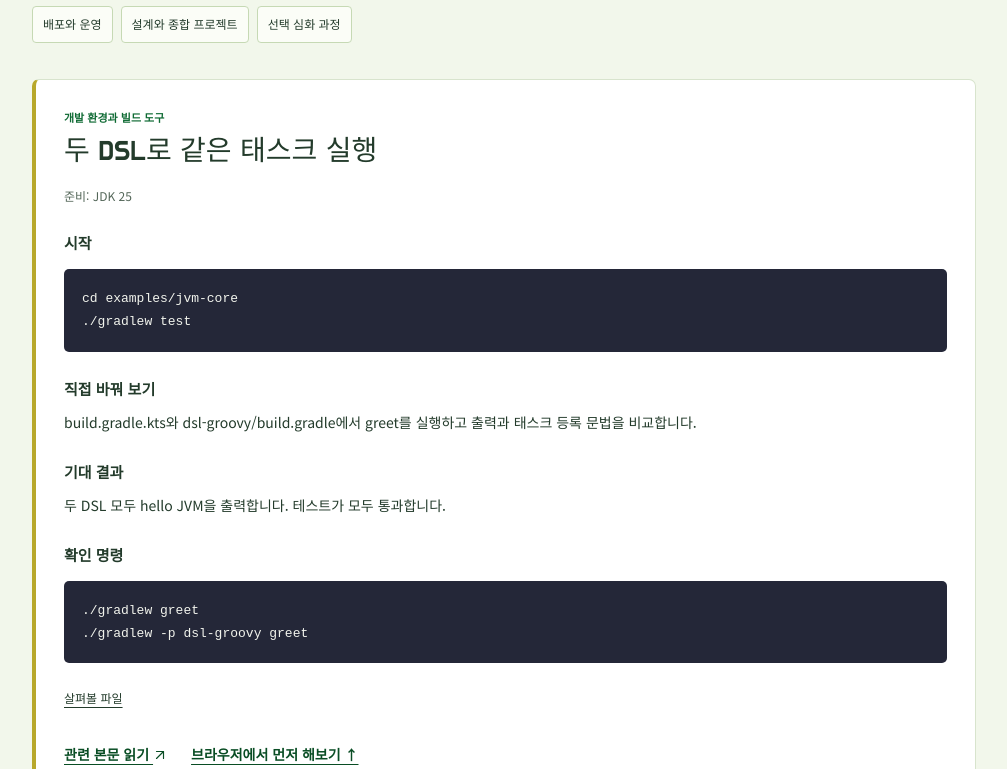
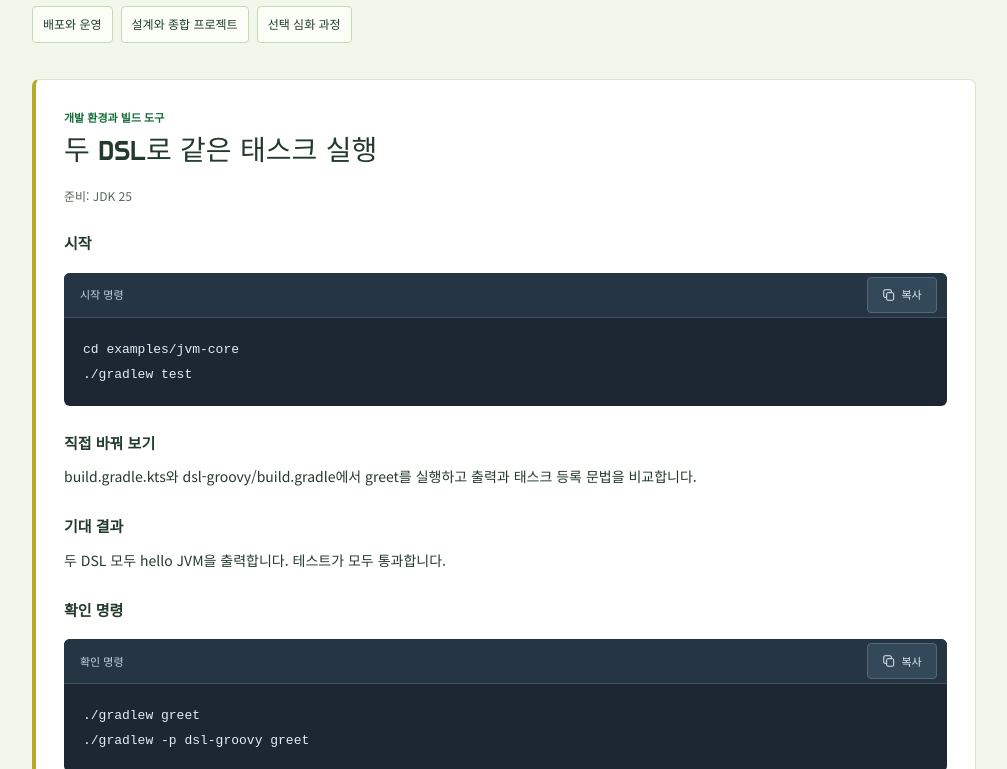
Before and after one commit to tmp-it-play/backend-study-roadmap-with-jvm, a Next.js app: page /practice in a window 1280 px wide. Shown: the part 2922-3691 px from the top of the page, without its empty margins (260-1267 px from the left). Built offline with nearby package versions, Linux system fonts and the light colour scheme.

Commit message:
add(roadmap): 예제 코드와 실습 명령 복사 버튼 추가

```diff
--- a/src/app/globals.css
+++ b/src/app/globals.css
@@ -262,11 +262,18 @@ progress::-moz-progress-bar { background: var(--sun); }
 .note-links a { color: #387144; text-decoration: underline; text-underline-offset: 3px; }
 .note-links a:first-child { margin-right: auto; }
 .code-compare { margin: 17px 0; border-radius: 6px; overflow: hidden; background: #1d2733; color: #e1edf3; }
-.code-tabs { display: flex; border-bottom: 1px solid #40505d; background: #263543; }
+.code-header { display: flex; align-items: center; flex-wrap: wrap; gap: 4px 10px; padding-right: 10px; border-bottom: 1px solid #40505d; background: #263543; }
+.code-tabs { display: flex; flex-wrap: wrap; min-width: 0; }
 .code-tabs button { padding: 9px 16px; font-size: 11px; color: #c0d2e0; background: transparent; border-bottom: 2px solid transparent; }
 .code-tabs button[aria-pressed='true'] { color: #ffdb62; border-bottom-color: #ffdb62; }
 .code-tabs button:focus-visible { outline-color: #ffdb62; outline-offset: -4px; }
 .code-compare pre { padding: 19px; margin: 0; overflow-x: auto; font: 12px/1.85 ui-monospace, SFMono-Regular, Menlo, monospace; tab-size: 4; }
+.code-label { padding: 9px 16px; font-size: 11px; color: #c0d2e0; }
+.copy-button { display: inline-flex; align-items: center; justify-content: center; gap: 5px; flex-shrink: 0; min-width: 70px; min-height: 36px; padding: 6px 10px; margin: 4px 0 4px auto; border: 1px solid #536979; border-radius: 4px; background: #334858; color: #e1edf3; font-size: 11px; }
+.copy-button:hover { background: #425c70; }
+.copy-button:focus-visible { outline-color: #ffdb62; outline-offset: 2px; }
+.copy-button:disabled { cursor: wait; }
+.copy-error { flex-basis: 100%; padding: 0 12px 10px; font-size: 11px; color: #ffdb9b; }
 .notes-hero { background: linear-gradient(#faedb6, #edf3da); }
 .notes-content { max-width: 920px; padding: 30px 42px 60px; margin: 0 auto; }
 .notes-controls { display: flex; gap: 12px; }
@@ -423,7 +430,7 @@ progress::-moz-progress-bar { background: var(--sun); }
   .lesson-section h2 { font-size: 22px; }
   .lesson-question { padding: 16px; }
 }
-@media print { .lesson-code pre[hidden] { display: block; } .lesson-question details > p { display: block; } }
+@media print { .lesson-code pre[hidden] { display: block; } .lesson-question details > p { display: block; } .copy-button, .copy-error { display: none; } }
 @media print { .top, .sidebar, .page-toc, .stage-pager, .chapter-check, .skip-link { display: none; } .main { margin: 0; padding: 0; } .detail-layout { display: block; padding: 0; } .chapter { break-inside: avoid; } .detail-hero { background: white; } }
 
 /* 실행 실습과 순서 모형 */
@@ -464,7 +471,7 @@ progress::-moz-progress-bar { background: var(--sun); }
 .project-lab h2 { margin-top: 7px; }
 .project-lab h3 { font-size: 15px; margin-top: 24px; margin-bottom: 10px; }
 .practice-requires { color: var(--sub); font-size: 12px; }
-.project-lab pre { max-width: 100%; overflow: auto; padding: 18px; background: #242738; color: #f2f4ed; font: 13px/1.8 ui-monospace, monospace; border-radius: 5px; }
+.project-lab .code-compare pre { font-size: 13px; }
 .project-lab details { font-size: 12px; padding: 12px 0; }
 .project-lab summary { text-decoration: underline; text-underline-offset: 4px; }
 .project-lab details li { overflow-wrap: anywhere; margin: 7px 0; }
--- a/src/app/practice/page.tsx
+++ b/src/app/practice/page.tsx
@@ -2,6 +2,7 @@ import type { Metadata } from 'next';
 import Link from 'next/link';
 import { ArrowIcon } from '@/components/Icons';
 import PracticePlayground from '@/components/PracticePlayground';
+import CodeBlock from '@/components/CodeBlock';
 import practice from '@/content/practice.json';
 import { stages } from '@/lib/curriculum';
 export const metadata:Metadata={title:'직접 해보는 실습',description:'브라우저 실험과 Java·Kotlin·Spring Boot 실행 프로젝트'};
@@ -12,7 +13,7 @@ export default function PracticePage() {
     <section id="projects" className="project-intro"><h2>내 컴퓨터에서 실행하기</h2><p>코드를 내려받아 압축을 풀고 jvm-labs 폴더에서 시작하세요. JDK 25가 필요하며 DB 실습에는 Docker, HTTP 요청 확인에는 Python 3도 사용합니다. Windows에서는 ./gradlew 대신 gradlew.bat를 실행합니다.</p><p>처음에는 jvm-core의 테스트, 다음에는 orders의 memory 모드, 그다음 PostgreSQL 순서로 진행합니다. 자세한 실행법은 압축 파일의 examples/README.md에 있습니다.</p>
     <a className="chapter-read" href="/downloads/jvm-labs.zip" download>Java·Kotlin·Spring Boot 실습 코드 내려받기 →</a></section>
     <nav className="practice-stage-index" aria-label="단계별 실습">{practice.map(l=><a href={'#lab-'+l.stage} key={l.stage}>{stages.find(s=>s.id===l.stage)!.title}</a>)}</nav>
-    {practice.map(l=><section className="project-lab" id={'lab-'+l.stage} key={l.stage}><span className="callout-label">{stages.find(s=>s.id===l.stage)!.title}</span><h2>{l.title}</h2><p className="practice-requires">준비: {l.requires}</p><h3>시작</h3><pre tabIndex={0}><code>{l.command}</code></pre><h3>직접 바꿔 보기</h3><p>{l.task}</p><h3>기대 결과</h3><p>{l.expected}</p><h3>확인 명령</h3><pre tabIndex={0}><code>{l.verify}</code></pre><details><summary>살펴볼 파일</summary><ul>{l.files.map(file=><li key={file}><code>examples/{file}</code></li>)}</ul></details><div className="practice-links"><Link href={'/stages/'+l.stage}>관련 본문 읽기 <ArrowIcon direction="up-right" /></Link>{l.simulator&&<a href={'#'+l.simulator}>브라우저에서 먼저 해보기 ↑</a>}</div></section>)}
+    {practice.map(l=><section className="project-lab" id={'lab-'+l.stage} key={l.stage}><span className="callout-label">{stages.find(s=>s.id===l.stage)!.title}</span><h2>{l.title}</h2><p className="practice-requires">준비: {l.requires}</p><h3>시작</h3><CodeBlock code={l.command} label="시작 명령" /><h3>직접 바꿔 보기</h3><p>{l.task}</p><h3>기대 결과</h3><p>{l.expected}</p><h3>확인 명령</h3><CodeBlock code={l.verify} label="확인 명령" /><details><summary>살펴볼 파일</summary><ul>{l.files.map(file=><li key={file}><code>examples/{file}</code></li>)}</ul></details><div className="practice-links"><Link href={'/stages/'+l.stage}>관련 본문 읽기 <ArrowIcon direction="up-right" /></Link>{l.simulator&&<a href={'#'+l.simulator}>브라우저에서 먼저 해보기 ↑</a>}</div></section>)}
     </div>
   </div>;
 }
--- /dev/null
+++ b/src/components/CodeBlock.tsx
@@ -0,0 +1,8 @@
+import CopyButton from './CopyButton';
+
+export default function CodeBlock({ code, label }: { code: string; label: string }) {
+  return <div className="code-compare">
+    <div className="code-header"><span className="code-label">{label}</span><CopyButton key={code} text={code} label={label} /></div>
+    <pre tabIndex={0} aria-label={label}><code>{code}</code></pre>
+  </div>;
+}
--- a/src/components/CodeExample.tsx
+++ b/src/components/CodeExample.tsx
@@ -1,13 +1,14 @@
 'use client';
 
 import { useState } from 'react';
+import CopyButton from './CopyButton';
 
 export default function CodeExample({ examples }: { examples: { label: string; code: string }[] }) {
   const [selected, setSelected] = useState(0);
   return <div className="code-compare lesson-code">
-    <div className="code-tabs" role="group" aria-label="예제 언어 선택">
+    <div className="code-header"><div className="code-tabs" role="group" aria-label="예제 언어 선택">
       {examples.map((example, index) => <button key={example.label} aria-pressed={selected === index} onClick={() => setSelected(index)}>{example.label}</button>)}
-    </div>
+    </div><CopyButton key={examples[selected].code} text={examples[selected].code} label={`${examples[selected].label} 예제`} /></div>
     {examples.map((example, index) => <pre key={example.label} hidden={selected !== index} aria-label={`${example.label} 예제`} tabIndex={0}><code>{example.code}</code></pre>)}
   </div>;
 }
--- /dev/null
+++ b/src/components/CopyButton.tsx
@@ -0,0 +1,34 @@
+'use client';
+
+import { useEffect, useRef, useState } from 'react';
+
+export default function CopyButton({ text, label }: { text: string; label: string }) {
+  const [status, setStatus] = useState<'idle' | 'copying' | 'copied' | 'error'>('idle');
+  const timer = useRef<ReturnType<typeof setTimeout> | undefined>(undefined);
+  const active = useRef(true);
+  useEffect(() => {
+    active.current = true;
+    return () => { active.current = false; clearTimeout(timer.current); };
+  }, []);
+
+  const copy = async () => {
+    clearTimeout(timer.current);
+    setStatus('copying');
+    try {
+      await navigator.clipboard.writeText(text);
+      if (!active.current) return;
+      setStatus('copied');
+      timer.current = setTimeout(() => setStatus('idle'), 2000);
+    } catch {
+      if (active.current) setStatus('error');
+    }
+  };
+
+  return <>
+    <button type="button" className="copy-button" onClick={copy} disabled={status === 'copying'} aria-label={`${label} 복사`}>
+      <svg viewBox="0 0 24 24" width="14" height="14" fill="none" stroke="currentColor" strokeWidth="1.7" aria-hidden="true"><rect x="8" y="8" width="12" height="13" rx="2" /><path d="M16 8V5a2 2 0 0 0-2-2H5a2 2 0 0 0-2 2v9a2 2 0 0 0 2 2h3" /></svg>
+      <span role="status">{status === 'copied' ? '복사됨' : status === 'copying' ? '복사 중' : '복사'}</span>
+    </button>
+    {status === 'error' && <span className="copy-error" role="alert">복사하지 못했습니다. 코드를 선택해 직접 복사해 주세요.</span>}
+  </>;
+}
--- a/src/components/NoteCard.tsx
+++ b/src/components/NoteCard.tsx
@@ -5,6 +5,7 @@ import Link from 'next/link';
 import { ArrowIcon } from '@/components/Icons';
 import type { Note } from '@/lib/curriculum';
 import { stages, stageHref } from '@/lib/curriculum';
+import CopyButton from './CopyButton';
 
 export default function NoteCard({ note, expanded = false, anchorId = note.id }: { note: Note; expanded?: boolean; anchorId?: string }) {
   const labels = Object.keys(note.code ?? {});
@@ -13,9 +14,9 @@ export default function NoteCard({ note, expanded = false, anchorId = note.id }:
     <summary><span className="note-icon" aria-hidden="true">i</span><span>{note.title}</span><span className="expand-icon" aria-hidden="true">+</span></summary>
     <div className="note-body">
       <p>{note.body}</p>
-      {note.code && <div className="code-compare"><div className="code-tabs" role="group" aria-label={`${note.title} 코드 언어`}>
+      {note.code && <div className="code-compare"><div className="code-header"><div className="code-tabs" role="group" aria-label={`${note.title} 코드 언어`}>
         {labels.map((label) => <button key={label} aria-pressed={label === selected} onClick={() => setSelected(label)}>{label}</button>)}
-      </div><pre aria-label={`${selected} 예제`}><code>{note.code[selected]}</code></pre></div>}
+      </div><CopyButton key={note.code[selected]} text={note.code[selected]} label={`${selected} 예제`} /></div><pre tabIndex={0} aria-label={`${selected} 예제`}><code>{note.code[selected]}</code></pre></div>}
       <p className="note-caution"><strong>기억할 점</strong> {note.pitfall}</p>
       <div className="note-links"><a href={note.source} target="_blank" rel="noreferrer">공식 문서 <ArrowIcon direction="up-right" /></a>
         {note.stages.map((id) => { const s = stages.find((s) => s.id === id)!; return <Link key={id} href={stageHref(s)}>{s.title}</Link>; })}
```
